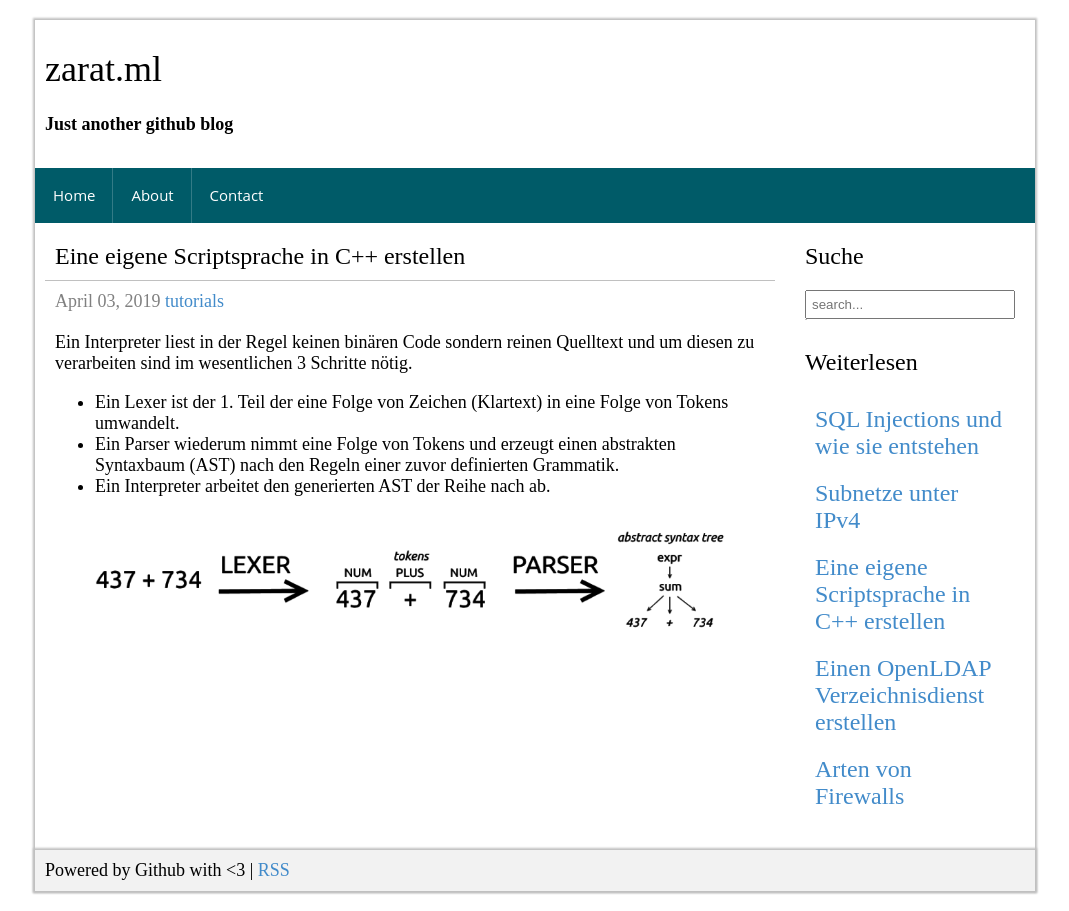
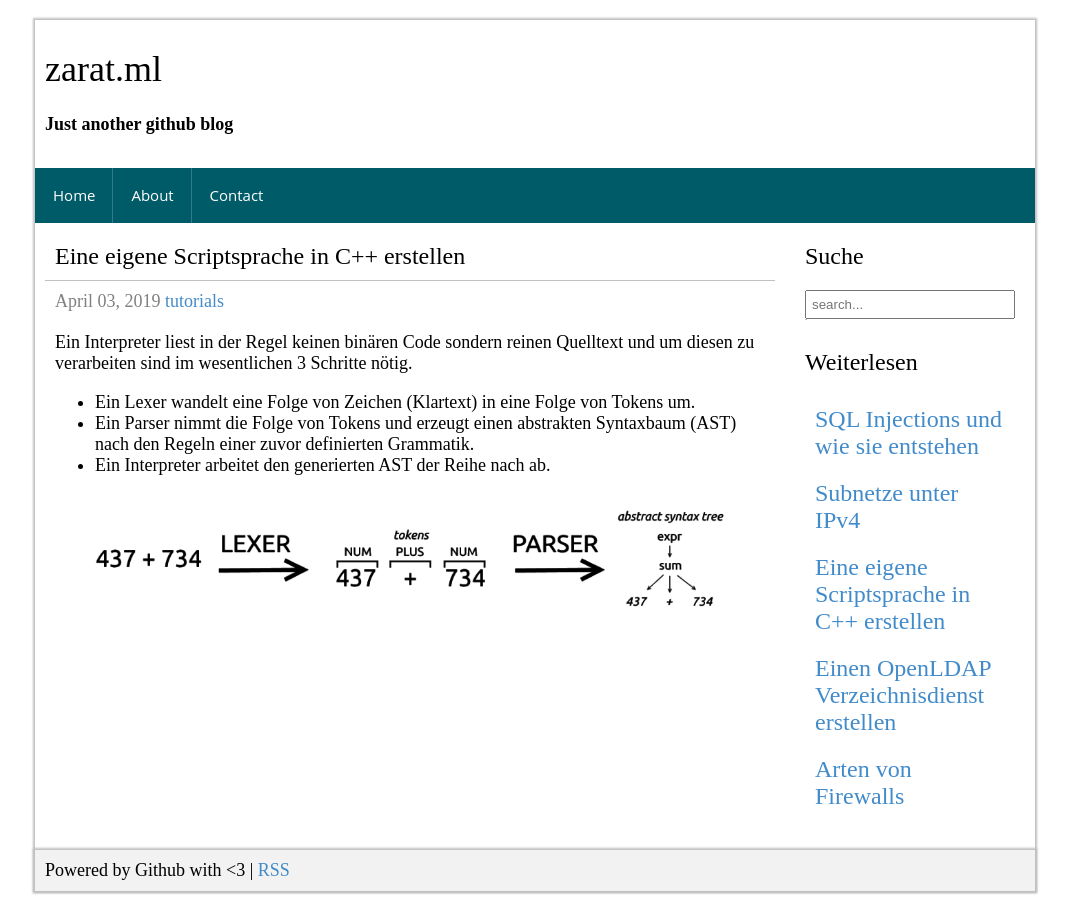
Before and after one commit to zarat/zarat.github.io, a Jekyll site: the page built from _posts/2019-04-03-script-interpreter.markdown, in a window 1280 px wide. Shown: the whole page, without its empty margins (105-1174 px from the left). Built offline with Jekyll 4.4.1, drawn with Linux system fonts in a browser that asks for light colours; comment, search, counter and statistics services are not loaded.

Commit message:
Update 2019-04-03-script-interpreter.markdown

```diff
--- a/_posts/2019-04-03-script-interpreter.markdown
+++ b/_posts/2019-04-03-script-interpreter.markdown
@@ -8,8 +8,8 @@ permalink: /post/script-interpreter
 
 Ein Interpreter liest in der Regel keinen binären Code sondern reinen Quelltext und um diesen zu verarbeiten sind im wesentlichen 3 Schritte nötig.
 
-  * Ein Lexer ist der 1. Teil der eine Folge von Zeichen (Klartext) in eine Folge von Tokens umwandelt.
-  * Ein Parser wiederum nimmt eine Folge von Tokens und erzeugt einen abstrakten Syntaxbaum (AST) nach den Regeln einer zuvor definierten Grammatik.
+  * Ein Lexer wandelt eine Folge von Zeichen (Klartext) in eine Folge von Tokens um.
+  * Ein Parser nimmt die Folge von Tokens und erzeugt einen abstrakten Syntaxbaum (AST) nach den Regeln einer zuvor definierten Grammatik.
   * Ein Interpreter arbeitet den generierten AST der Reihe nach ab.
 
 <img src="https://zarat.ml/assets/images/interpreter_chain.png" style="width:100%;">
```
